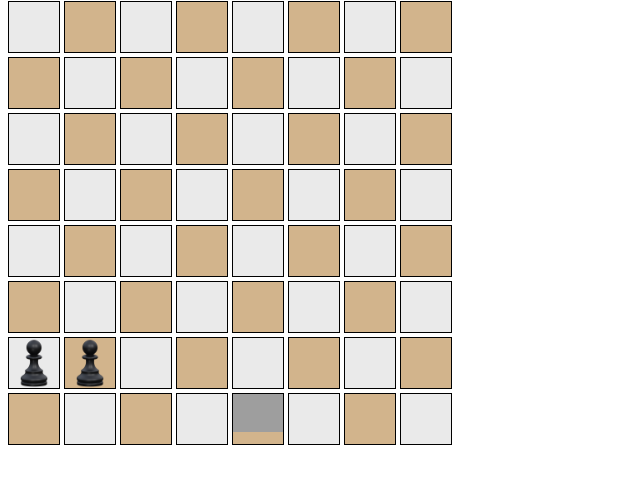
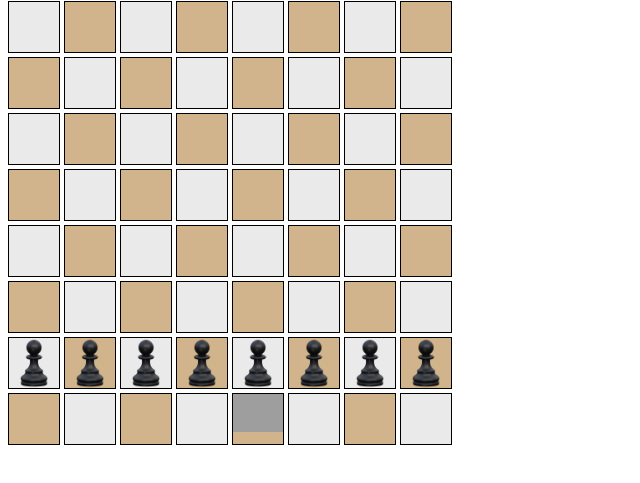
Before and after one commit to ben-olsen-haynie/chess, a plain HTML site: page index.html in a window 1280 px wide. Shown: the part 79-562 px from the top of the page, without its empty margins (0-640 px from the left). Drawn offline with Linux system fonts and the light colour scheme; grey boxes are pictures that could not be loaded.

Commit message:
added all black pawns to js

```diff
--- a/chess.js
+++ b/chess.js
@@ -9,6 +9,36 @@ const pieces = [
     {
         rank: 7,
         file: 'b',
+        unitType:"pawn"
+    },
+    {
+        rank: 7,
+        file: 'c',
+        unitType:"pawn"
+    },
+    {
+        rank: 7,
+        file: 'd',
+        unitType:"pawn"
+    },
+    {
+        rank: 7,
+        file: 'e',
+        unitType:"pawn"
+    },
+    {
+        rank: 7,
+        file: 'f',
+        unitType:"pawn"
+    },
+    {
+        rank: 7,
+        file: 'g',
+        unitType:"pawn"
+    },
+    {
+        rank: 7,
+        file: 'h',
         unitType:"pawn"
     },
     {
@@ -24,14 +54,6 @@ for (let i = 0; i < pieces.length; i++) {
     const position = document.querySelector(selector);
     position.classList.add(piece.unitType);
 }
-// I tried to add a king class to add its picture but by adding it, it
-// took away the pawns too?
-const king = [
-    {
-    rank: 8,
-    file: 'e'
-    }
-];
 
 
 // const person = {
```
Also changed, not shown: index.html (+0 -1 lines).
